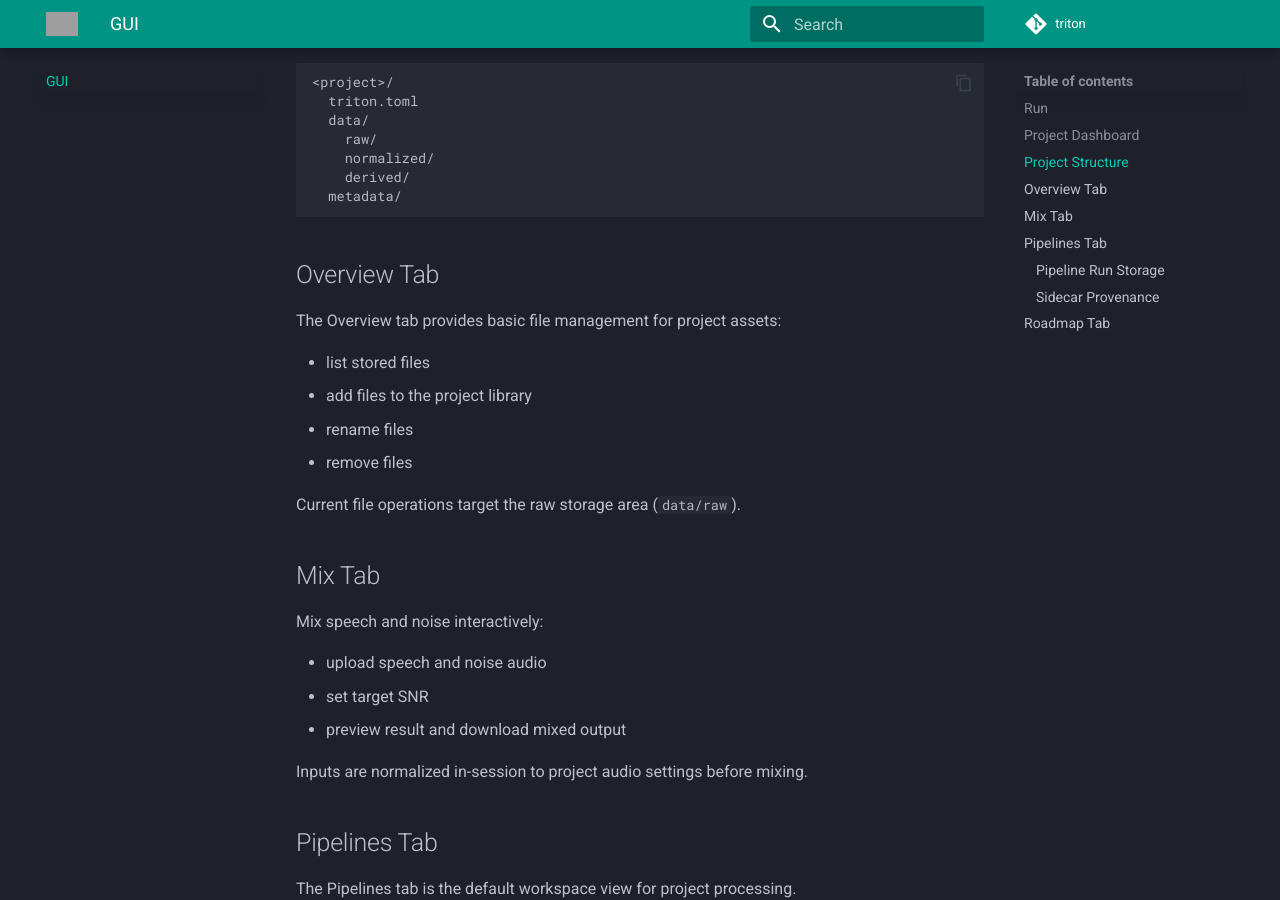
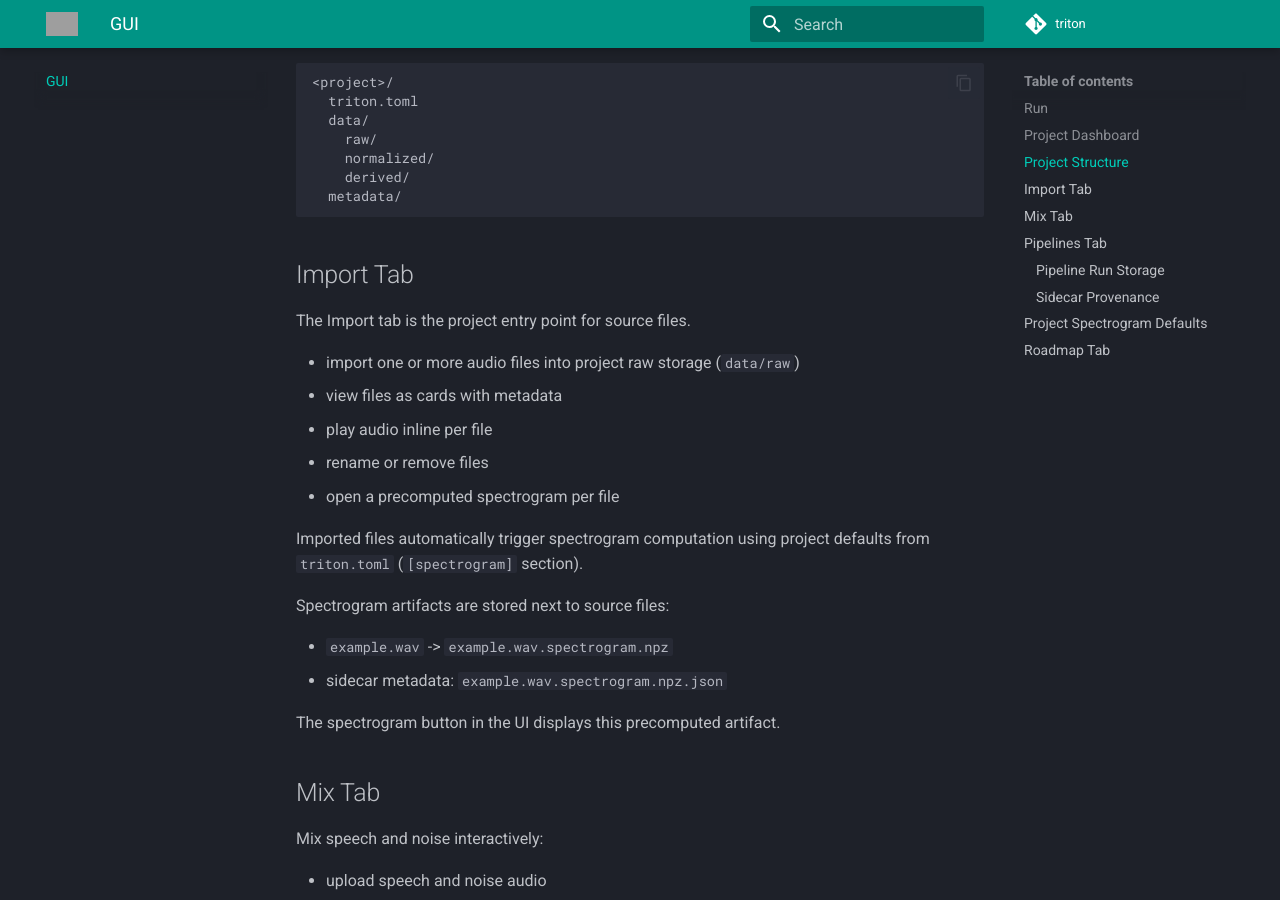
Before and after one commit to AliTafakkor/triton, an MkDocs documentation site: the page built from docs/gui.md, in a window 1280 px wide and 900 px high, scrolled down 665 px. Built offline with MkDocs 1.6.1 and Material for MkDocs 9.7.7, drawn with Linux system fonts in a browser that asks for light colours; comment, search, counter and statistics services are not loaded; some of the changed text lies outside the part shown; grey boxes are pictures that could not be loaded.

Commit message:
Document spectrogram defaults, artifacts, and GUI workflow

````diff
--- a/docs/gui.md
+++ b/docs/gui.md
@@ -28,16 +28,24 @@ Each project stores config and data inside its own directory:
   metadata/
 ```
 
-## Overview Tab
+## Import Tab
 
-The Overview tab provides basic file management for project assets:
+The Import tab is the project entry point for source files.
 
-- list stored files
-- add files to the project library
-- rename files
-- remove files
+- import one or more audio files into project raw storage (`data/raw`)
+- view files as cards with metadata
+- play audio inline per file
+- rename or remove files
+- open a precomputed spectrogram per file
 
-Current file operations target the raw storage area (`data/raw`).
+Imported files automatically trigger spectrogram computation using project defaults from `triton.toml` (`[spectrogram]` section).
+
+Spectrogram artifacts are stored next to source files:
+
+- `example.wav` -> `example.wav.spectrogram.npz`
+- sidecar metadata: `example.wav.spectrogram.npz.json`
+
+The spectrogram button in the UI displays this precomputed artifact.
 
 ## Mix Tab
 
@@ -80,6 +88,22 @@ Step sidecars include:
 - step options and sample-rate transitions
 - pipeline name/run identifier
 
+## Project Spectrogram Defaults
+
+Project spectrogram defaults are persisted in `triton.toml`:
+
+- `type` (`stft`, `mel`, `cqt`)
+- `n_fft`
+- `hop_length`
+- `win_length`
+- `window`
+- `n_mels`
+- `fmin`
+- `fmax`
+- `power`
+
+These defaults are used when importing files to precompute spectrograms.
+
 ## Roadmap Tab
 
 The roadmap tab tracks next GUI steps:
--- a/mkdocs.yml
+++ b/mkdocs.yml
@@ -32,6 +32,7 @@ nav:
       - core.mixer: api/core.mixer.md
       - core.signal: api/core.signal.md
       - core.io: api/core.io.md
+      - core.spectrogram: api/core.spectrogram.md
       - core.conversion: api/core.conversion.md
       - core.project: api/core.project.md
       - ingest.rss: api/ingest.rss.md
````
Also changed, not shown: README.md (+19 -0 lines), docs/api/core.project.md (+20 -0 lines), docs/api/core.spectrogram.md (added, +57 -0 lines), docs/quickstart.md (+6 -3 lines).
